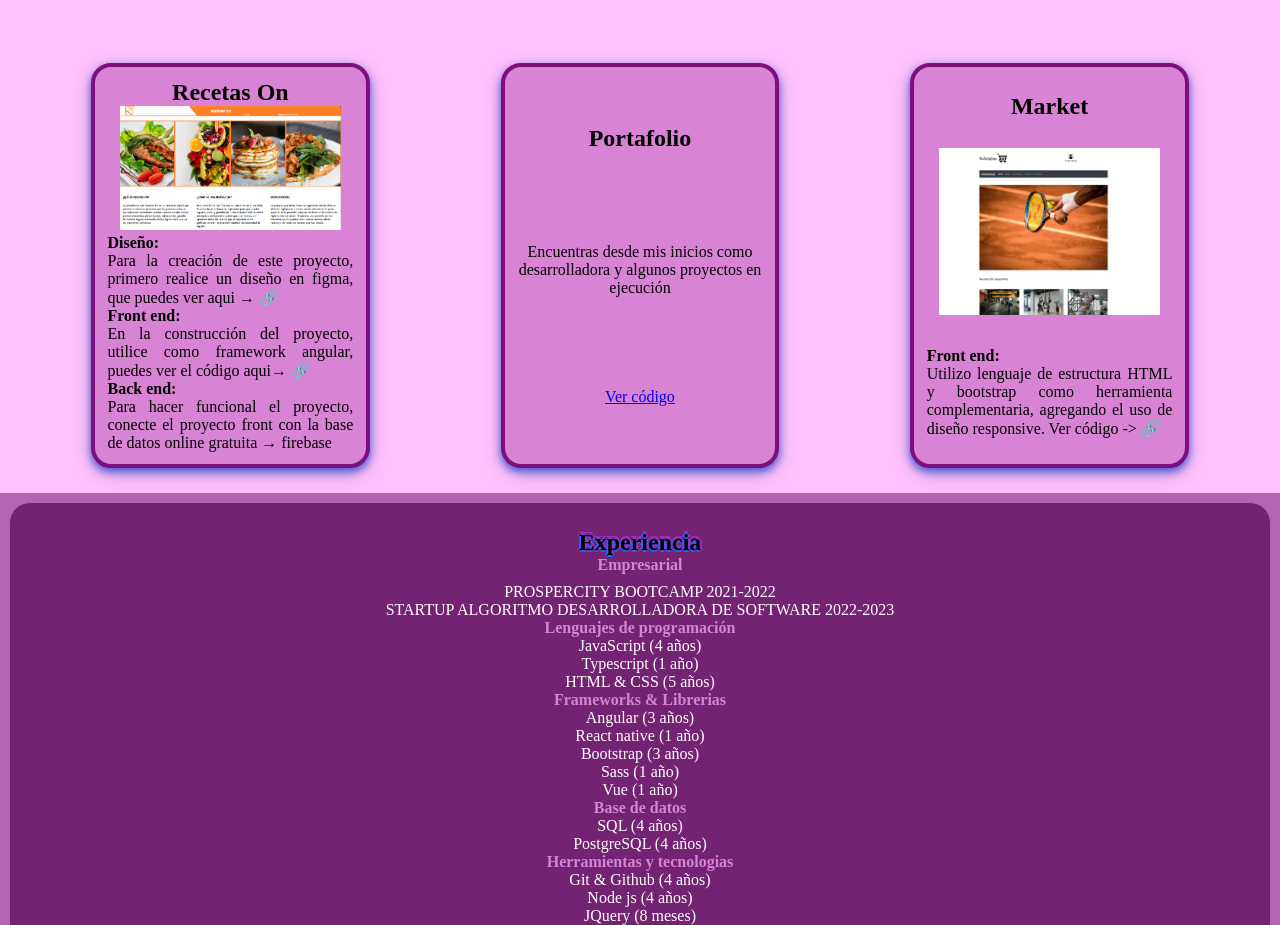
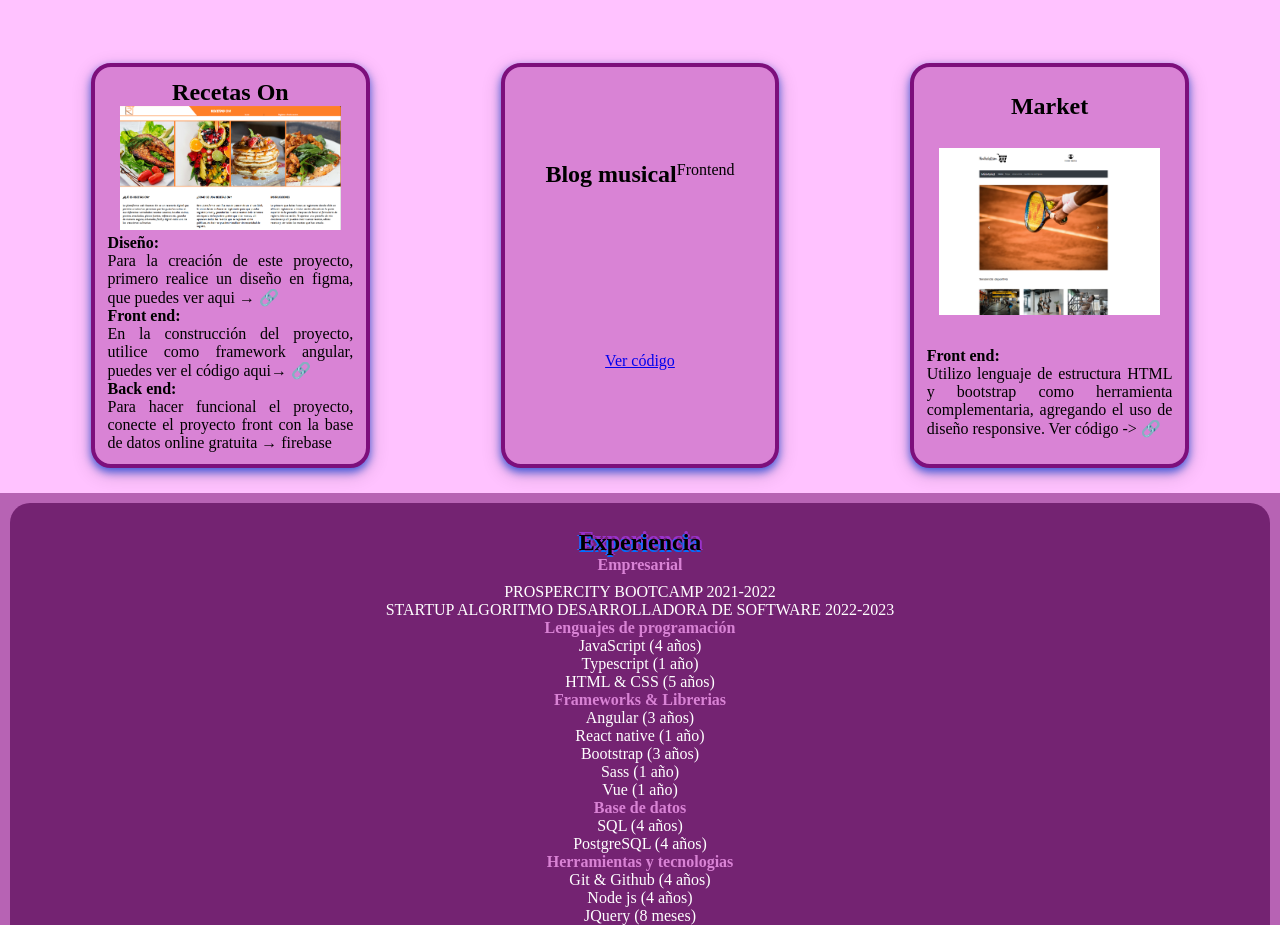
Before and after one commit to DayanaB01/portafolio, a Vue app: page / in a window 1280 px wide. Shown: the part 2340-3265 px from the top of the page. Built offline with nearby package versions, Linux system fonts and the light colour scheme; a web font is replaced by a local one.

Commit message:
links actualizados

```diff
--- a/src/views/HomeView.vue
+++ b/src/views/HomeView.vue
@@ -95,15 +95,15 @@
             <h4>Diseño: </h4>
             {{ t('messages.cardText2') }} <a href="https://www.figma.com/design/2t87LDIrijIxX6no1GsUEK/Untitled?node-id=0-1&t=e0vManvdKFWHzw4J-1">🔗</a>
             <h4>Front end:</h4>
-             {{ t('messages.cardText21') }} <a href="https://github.com/DayanaB01/RecetasOn" class="card-link">🔗</a>
+             {{ t('messages.cardText21') }} <a href="https://dayanab01.github.io/RecetasOn/" class="card-link">🔗</a>
              <h4>Back end:</h4>
              {{ t('messages.cardText22') }}
           </div>
         </div>
         <div class="projectOne">
-          <h2 class="card-title">Portafolio</h2>
-          <p>Encuentras desde mis inicios como desarrolladora y algunos proyectos en ejecución</p>
-          <a href=" https://github.com/DayanaB01?tab=repositories" class="card-link">{{ t('messages.link') }}</a>
+          <h2 class="card-title">Blog musical</h2>
+          <p>Frontend</p>
+          <a href="https://dayanab01.github.io/musicalWeb/" class="card-link">{{ t('messages.link') }}</a>
         </div>
         <div class="projectOne">
           <h2 class="card-title">Market</h2>
@@ -112,7 +112,7 @@
           </figure>
           <div class="card-text">
             <h4>Front end: </h4>
-            {{ t('messages.cardText3') }} <a href="https://dayanab01.github.io/MiniMarket/index.html" class="card-link">🔗 </a>
+            {{ t('messages.cardText3') }} <a href="https://dayanab01.github.io/MiniMarket/" class="card-link">🔗 </a>
           </div>
         </div>
       </div>
```
